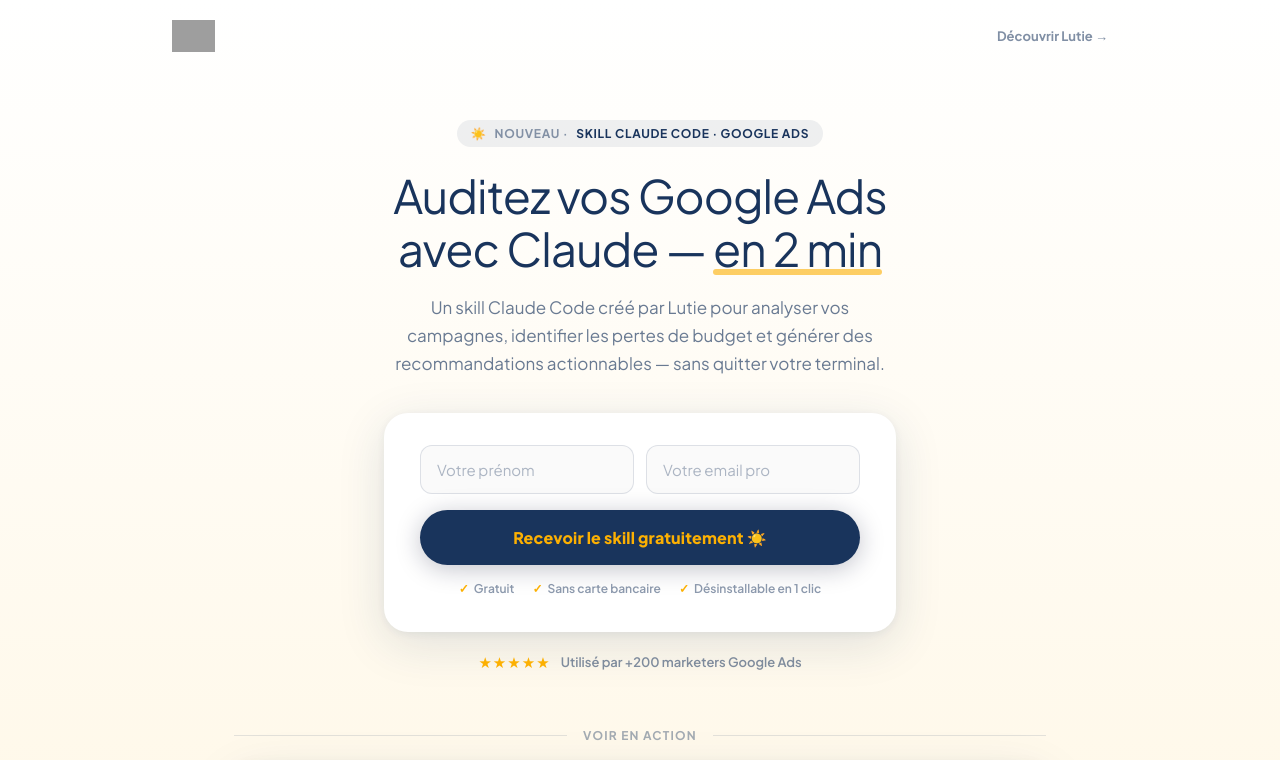
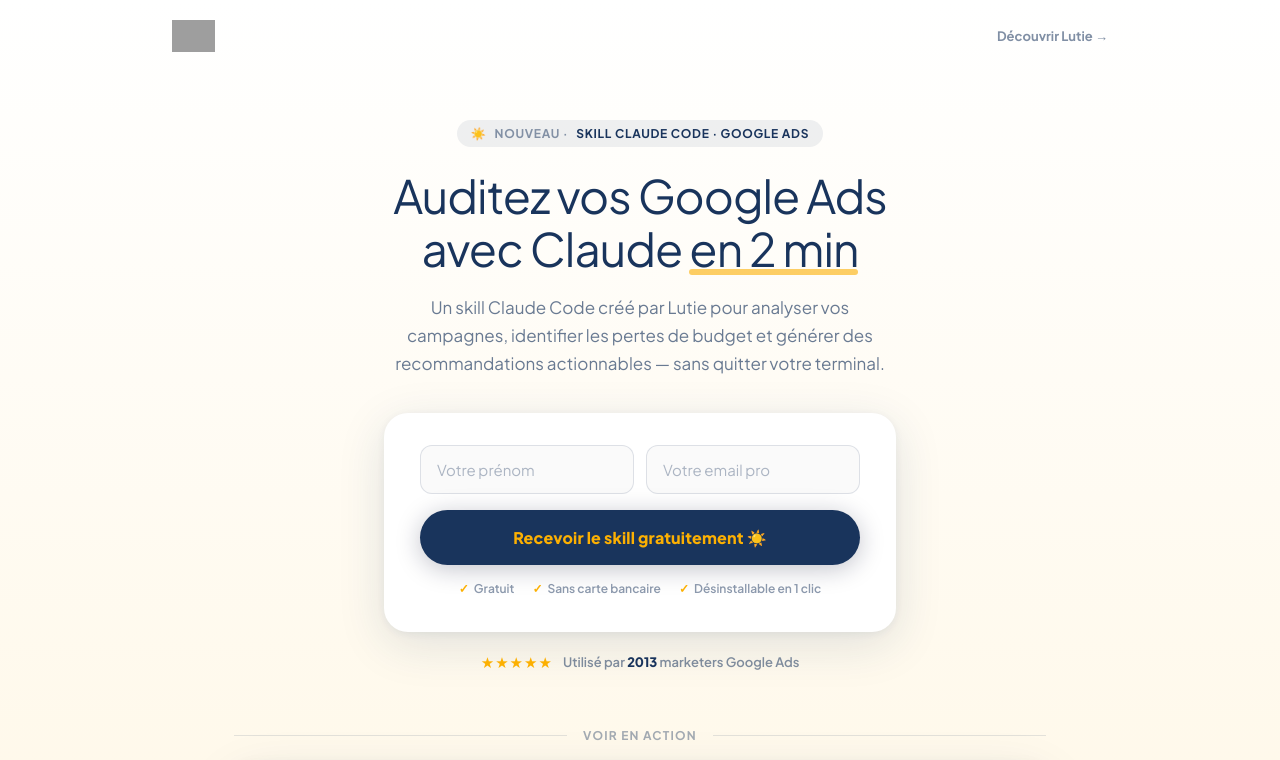
Before and after one commit to agencelutie/LP-lutie, a website: page index.html in a window 1280 px wide. Shown: the top 760 px of the page. Drawn offline with Linux system fonts and the light colour scheme; grey boxes are pictures that could not be loaded; a web font is replaced by a local one.

Commit message:
feat: animated counter, scroll reveal, remove — from title, white booking bg

```diff
--- a/index.html
+++ b/index.html
@@ -38,6 +38,20 @@
       min-height: 100vh;
       -webkit-font-smoothing: antialiased;
     }
+
+    /* ─ Reveal animations ─────────────────────── */
+    .reveal {
+      opacity: 0;
+      transform: translateY(22px);
+      transition: opacity 0.55s cubic-bezier(.22,1,.36,1), transform 0.55s cubic-bezier(.22,1,.36,1);
+    }
+    .reveal.visible {
+      opacity: 1;
+      transform: translateY(0);
+    }
+    .reveal-delay-1 { transition-delay: 0.08s; }
+    .reveal-delay-2 { transition-delay: 0.16s; }
+    .reveal-delay-3 { transition-delay: 0.24s; }
 
     /* ─ Nav ───────────────────────────────────── */
     .topbar {
@@ -226,6 +240,10 @@
       color: rgba(25,52,92,0.55);
       font-weight: 600;
     }
+    #user-count {
+      color: #19345c;
+      font-weight: 800;
+    }
 
     /* ─ Section divider ───────────────────────── */
     .section-label {
@@ -273,9 +291,15 @@
     }
 
     /* ─ Booking section ───────────────────────── */
+    .booking-bg {
+      background: #ffffff;
+      width: 100%;
+      margin-top: 56px;
+      padding-top: 48px;
+    }
     .booking-section {
       max-width: 860px;
-      margin: 56px auto 0;
+      margin: 0 auto;
       padding: 0 24px 80px;
       width: 100%;
     }
@@ -322,19 +346,19 @@
 
   <!-- Hero -->
   <div class="hero">
-    <div class="hero__badge">
+    <div class="hero__badge reveal">
       ☀️ <span>Nouveau ·</span> Skill Claude Code · Google Ads
     </div>
-    <h1 class="hero__title">
-      Auditez vos Google Ads<br>avec Claude — <em>en 2 min</em>
+    <h1 class="hero__title reveal reveal-delay-1">
+      Auditez vos Google Ads<br>avec Claude <em>en 2 min</em>
     </h1>
-    <p class="hero__sub">
+    <p class="hero__sub reveal reveal-delay-2">
       Un skill Claude Code créé par Lutie pour analyser vos campagnes, identifier les pertes de budget et générer des recommandations actionnables — sans quitter votre terminal.
     </p>
   </div>
 
   <!-- Form -->
-  <div class="form-wrap">
+  <div class="form-wrap reveal reveal-delay-3">
     <div class="lead-card">
       <div id="lead-error" class="lead-error"></div>
       <form class="lead-form" id="lead-form">
@@ -355,18 +379,18 @@
   </div>
 
   <!-- Social proof -->
-  <div class="social-proof">
+  <div class="social-proof reveal">
     <div class="social-proof__stars">★★★★★</div>
-    <p class="social-proof__text">Utilisé par +200 marketers Google Ads</p>
+    <p class="social-proof__text">Utilisé par <span id="user-count">1800</span> marketers Google Ads</p>
   </div>
 
   <!-- Divider -->
-  <div class="section-label">
+  <div class="section-label reveal">
     <span>Voir en action</span>
   </div>
 
   <!-- Video -->
-  <div class="video-wrap">
+  <div class="video-wrap reveal">
     <div class="video-frame">
       <iframe
         src="https://www.youtube.com/embed/fEPzutWKSTg?autoplay=1&mute=1&rel=0&modestbranding=1"
@@ -378,6 +402,7 @@
   </div>
 
   <!-- Booking -->
+  <div class="booking-bg reveal">
     <div class="booking-section">
       <div class="section-label" style="margin-top:0; margin-bottom: 0;">
         <span>Besoin d'un audit humain ?</span>
@@ -394,8 +419,10 @@
         style="border: none;">
       </iframe>
     </div>
+  </div>
 
   <script>
+    /* ─ Form submit ─────────────────────────── */
     const form   = document.getElementById('lead-form');
     const submit = document.getElementById('lead-submit');
     const error  = document.getElementById('lead-error');
@@ -428,6 +455,50 @@
         submit.textContent = 'Recevoir le skill gratuitement ☀️';
       }
     });
+
+    /* ─ Scroll reveal ───────────────────────── */
+    const observer = new IntersectionObserver((entries) => {
+      entries.forEach(entry => {
+        if (entry.isIntersecting) {
+          entry.target.classList.add('visible');
+          observer.unobserve(entry.target);
+        }
+      });
+    }, { threshold: 0.12 });
+
+    document.querySelectorAll('.reveal').forEach(el => observer.observe(el));
+
+    /* ─ Counter animation ───────────────────── */
+    const countEl = document.getElementById('user-count');
+    const TARGET  = 2013;
+    let current   = 1800;
+    countEl.textContent = current;
+
+    const counterObserver = new IntersectionObserver((entries) => {
+      if (!entries[0].isIntersecting) return;
+      counterObserver.disconnect();
+
+      // Fast count to target
+      const tick = setInterval(() => {
+        const step = Math.floor(Math.random() * 18) + 8;
+        current = Math.min(current + step, TARGET);
+        countEl.textContent = current;
+        if (current >= TARGET) {
+          clearInterval(tick);
+          // Slow random +1 every 4-12 seconds
+          const slowTick = () => {
+            setTimeout(() => {
+              current++;
+              countEl.textContent = current;
+              slowTick();
+            }, 4000 + Math.random() * 8000);
+          };
+          slowTick();
+        }
+      }, 40);
+    }, { threshold: 0.5 });
+
+    counterObserver.observe(countEl);
   </script>
 </body>
 </html>
```
Lines whose indentation alone changed are shown as unchanged.
